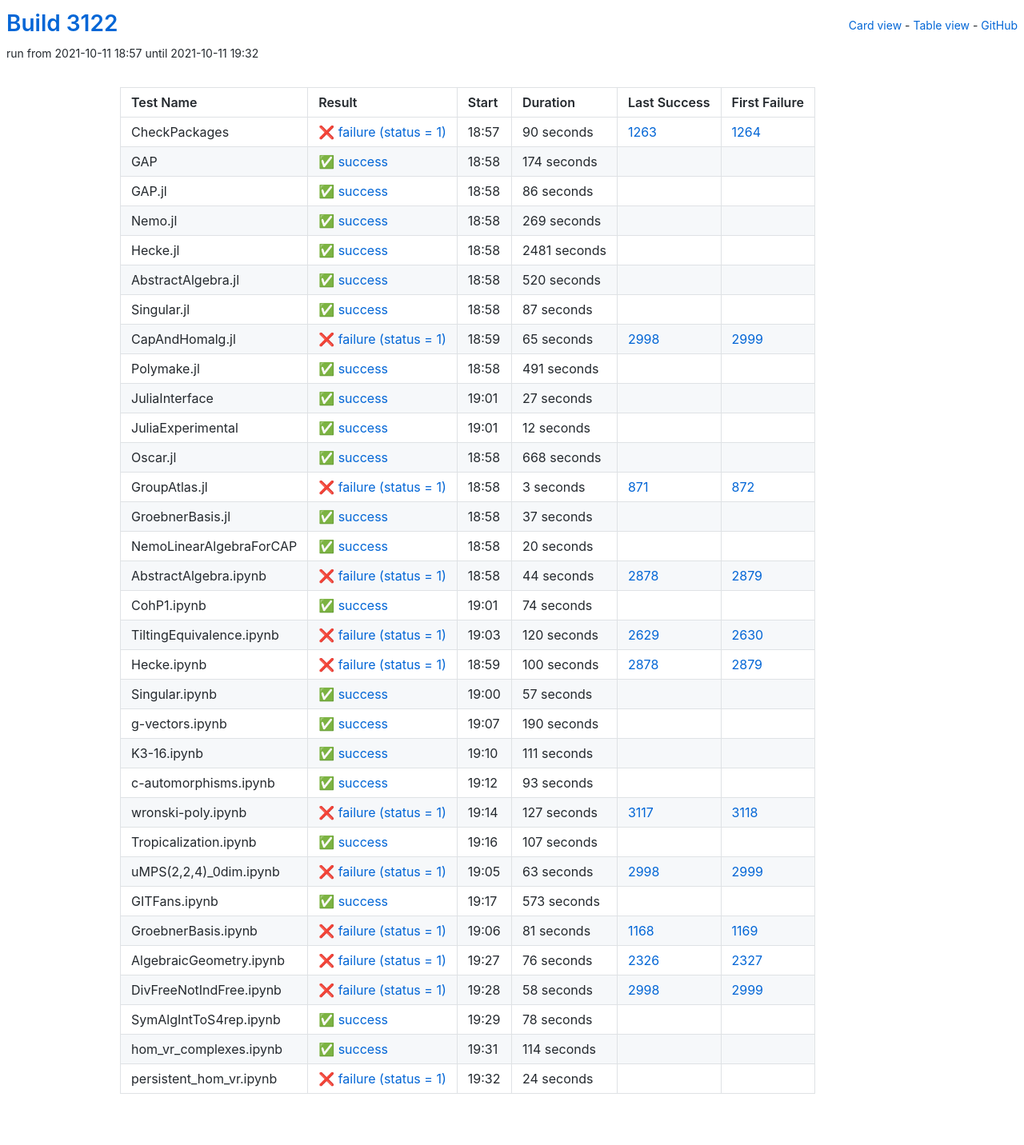
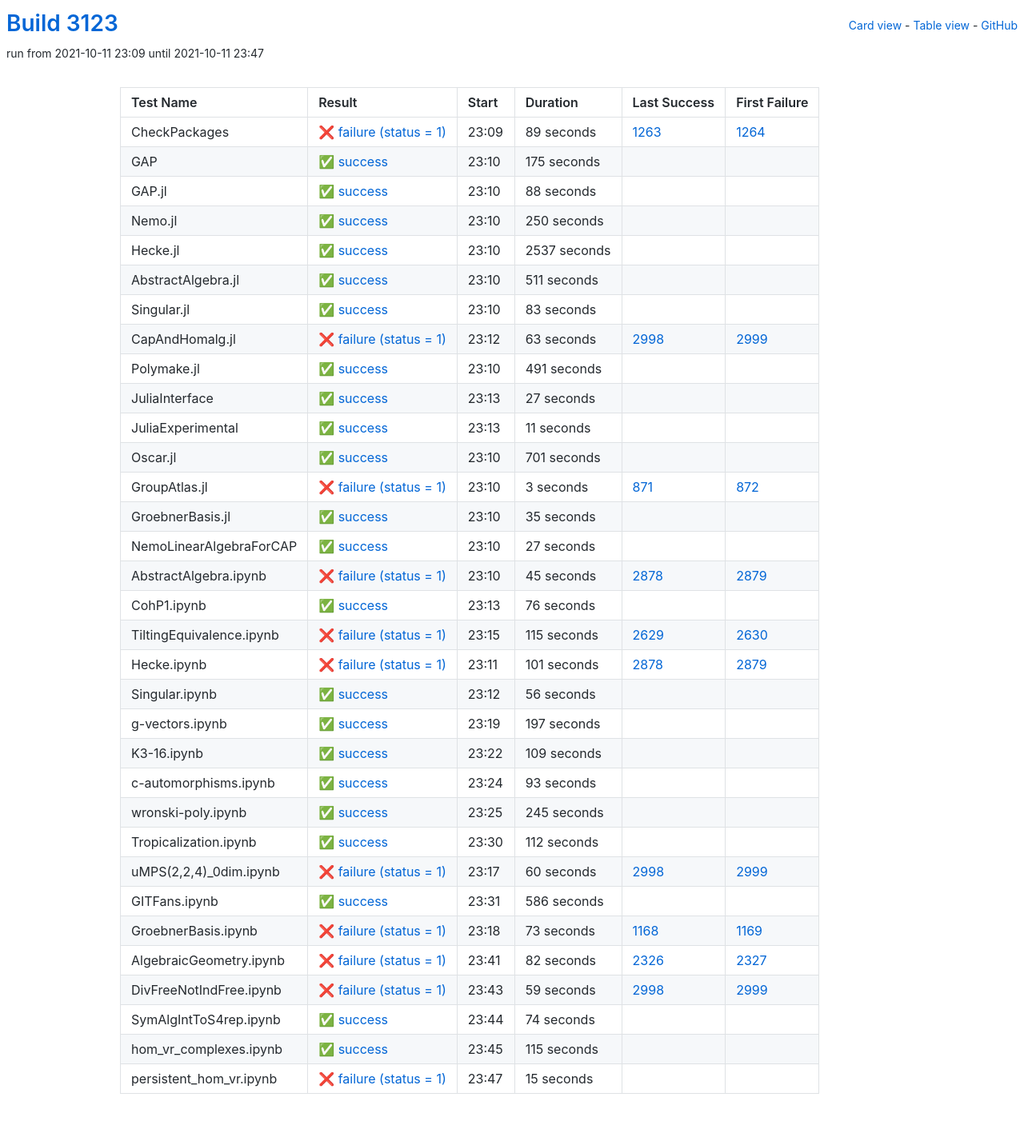
Before and after one commit to oscar-system/oscar-ci-status-stable, a Jekyll site: the page built from table.html, in a window 1280 px wide. Shown: the whole page at 80% size. Built offline with Jekyll 4.4.1, drawn with Linux system fonts in a browser that asks for light colours.

Commit message:
Build #3123

```diff
--- a/_data/ci.yml
+++ b/_data/ci.yml
@@ -1,6 +1,6 @@
 ---
-build: 3122
-build_url: https://oscarci.mathematik.uni-kl.de/job/oscar-stable/3122/
+build: 3123
+build_url: https://oscarci.mathematik.uni-kl.de/job/oscar-stable/3123/
 job: oscar-stable
 organization: oscar-system
 repo: oscar-ci-status-stable
@@ -8,104 +8,104 @@ repourl: https://github.com/oscar-system/oscar-ci-status-stable
 tests:
 - name: CheckPackages
   id: checkpackages
-  log: https://oscarci.mathematik.uni-kl.de/job/oscar-stable/3122/artifact/logs/build-3122/CheckPackages.log
-  start: 2021-10-11 18:57
+  log: https://oscarci.mathematik.uni-kl.de/job/oscar-stable/3123/artifact/logs/build-3123/CheckPackages.log
+  start: 2021-10-11 23:09
   success: false
   exitcode: 1
   status: failure
-  duration: 90
+  duration: 89
   last_success: 1263
   last_success_url: https://oscarci.mathematik.uni-kl.de/job/oscar-stable/1263/
   first_failure: 1264
   first_failure_url: https://oscarci.mathematik.uni-kl.de/job/oscar-stable/1264/
 - name: GAP
   id: gap
-  log: https://oscarci.mathematik.uni-kl.de/job/oscar-stable/3122/artifact/logs/build-3122/GAP.log
-  start: 2021-10-11 18:58
+  log: https://oscarci.mathematik.uni-kl.de/job/oscar-stable/3123/artifact/logs/build-3123/GAP.log
+  start: 2021-10-11 23:10
   success: true
   exitcode: 0
   status: success
-  duration: 174
+  duration: 175
   last_success: false
   last_success_url:
   first_failure: false
   first_failure_url:
 - name: GAP.jl
   id: gap-jl
-  log: https://oscarci.mathematik.uni-kl.de/job/oscar-stable/3122/artifact/logs/build-3122/GAP.jl.log
-  start: 2021-10-11 18:58
+  log: https://oscarci.mathematik.uni-kl.de/job/oscar-stable/3123/artifact/logs/build-3123/GAP.jl.log
+  start: 2021-10-11 23:10
   success: true
   exitcode: 0
   status: success
-  duration: 86
+  duration: 88
   last_success: false
   last_success_url:
   first_failure: false
   first_failure_url:
 - name: Nemo.jl
   id: nemo-jl
-  log: https://oscarci.mathematik.uni-kl.de/job/oscar-stable/3122/artifact/logs/build-3122/Nemo.jl.log
-  start: 2021-10-11 18:58
+  log: https://oscarci.mathematik.uni-kl.de/job/oscar-stable/3123/artifact/logs/build-3123/Nemo.jl.log
+  start: 2021-10-11 23:10
   success: true
   exitcode: 0
   status: success
-  duration: 269
+  duration: 250
   last_success: false
   last_success_url:
   first_failure: false
   first_failure_url:
 - name: Hecke.jl
   id: hecke-jl
-  log: https://oscarci.mathematik.uni-kl.de/job/oscar-stable/3122/artifact/logs/build-3122/Hecke.jl.log
-  start: 2021-10-11 18:58
+  log: https://oscarci.mathematik.uni-kl.de/job/oscar-stable/3123/artifact/logs/build-3123/Hecke.jl.log
+  start: 2021-10-11 23:10
   success: true
   exitcode: 0
   status: success
-  duration: 2481
+  duration: 2537
   last_success: false
   last_success_url:
   first_failure: false
   first_failure_url:
 - name: AbstractAlgebra.jl
   id: abstractalgebra-jl
-  log: https://oscarci.mathematik.uni-kl.de/job/oscar-stable/3122/artifact/logs/build-3122/AbstractAlgebra.jl.log
-  start: 2021-10-11 18:58
+  log: https://oscarci.mathematik.uni-kl.de/job/oscar-stable/3123/artifact/logs/build-3123/AbstractAlgebra.jl.log
+  start: 2021-10-11 23:10
   success: true
   exitcode: 0
   status: success
-  duration: 520
+  duration: 511
   last_success: false
   last_success_url:
   first_failure: false
   first_failure_url:
 - name: Singular.jl
   id: singular-jl
-  log: https://oscarci.mathematik.uni-kl.de/job/oscar-stable/3122/artifact/logs/build-3122/Singular.jl.log
-  start: 2021-10-11 18:58
+  log: https://oscarci.mathematik.uni-kl.de/job/oscar-stable/3123/artifact/logs/build-3123/Singular.jl.log
+  start: 2021-10-11 23:10
   success: true
   exitcode: 0
   status: success
-  duration: 87
+  duration: 83
   last_success: false
   last_success_url:
   first_failure: false
   first_failure_url:
 - name: CapAndHomalg.jl
   id: capandhomalg-jl
-  log: https://oscarci.mathematik.uni-kl.de/job/oscar-stable/3122/artifact/logs/build-3122/CapAndHomalg.jl.log
-  start: 2021-10-11 18:59
+  log: https://oscarci.mathematik.uni-kl.de/job/oscar-stable/3123/artifact/logs/build-3123/CapAndHomalg.jl.log
+  start: 2021-10-11 23:12
   success: false
   exitcode: 1
   status: failure
-  duration: 65
+  duration: 63
   last_success: 2998
   last_success_url: https://oscarci.mathematik.uni-kl.de/job/oscar-stable/2998/
   first_failure: 2999
   first_failure_url: https://oscarci.mathematik.uni-kl.de/job/oscar-stable/2999/
 - name: Polymake.jl
   id: polymake-jl
-  log: https://oscarci.mathematik.uni-kl.de/job/oscar-stable/3122/artifact/logs/build-3122/Polymake.jl.log
-  start: 2021-10-11 18:58
+  log: https://oscarci.mathematik.uni-kl.de/job/oscar-stable/3123/artifact/logs/build-3123/Polymake.jl.log
+  start: 2021-10-11 23:10
   success: true
   exitcode: 0
   status: success
@@ -116,8 +116,8 @@ tests:
   first_failure_url:
 - name: JuliaInterface
   id: juliainterface
-  log: https://oscarci.mathematik.uni-kl.de/job/oscar-stable/3122/artifact/logs/build-3122/JuliaInterface.log
-  start: 2021-10-11 19:01
+  log: https://oscarci.mathematik.uni-kl.de/job/oscar-stable/3123/artifact/logs/build-3123/JuliaInterface.log
+  start: 2021-10-11 23:13
   success: true
   exitcode: 0
   status: success
@@ -128,32 +128,32 @@ tests:
   first_failure_url:
 - name: JuliaExperimental
   id: juliaexperimental
-  log: https://oscarci.mathematik.uni-kl.de/job/oscar-stable/3122/artifact/logs/build-3122/JuliaExperimental.log
-  start: 2021-10-11 19:01
+  log: https://oscarci.mathematik.uni-kl.de/job/oscar-stable/3123/artifact/logs/build-3123/JuliaExperimental.log
+  start: 2021-10-11 23:13
   success: true
   exitcode: 0
   status: success
-  duration: 12
+  duration: 11
   last_success: false
   last_success_url:
   first_failure: false
   first_failure_url:
 - name: Oscar.jl
   id: oscar-jl
-  log: https://oscarci.mathematik.uni-kl.de/job/oscar-stable/3122/artifact/logs/build-3122/Oscar.jl.log
-  start: 2021-10-11 18:58
+  log: https://oscarci.mathematik.uni-kl.de/job/oscar-stable/3123/artifact/logs/build-3123/Oscar.jl.log
+  start: 2021-10-11 23:10
   success: true
   exitcode: 0
   status: success
-  duration: 668
+  duration: 701
   last_success: false
   last_success_url:
   first_failure: false
   first_failure_url:
 - name: GroupAtlas.jl
   id: groupatlas-jl
-  log: https://oscarci.mathematik.uni-kl.de/job/oscar-stable/3122/artifact/logs/build-3122/GroupAtlas.jl.log
-  start: 2021-10-11 18:58
+  log: https://oscarci.mathematik.uni-kl.de/job/oscar-stable/3123/artifact/logs/build-3123/GroupAtlas.jl.log
+  start: 2021-10-11 23:10
   success: false
   exitcode: 1
   status: failure
@@ -164,116 +164,116 @@ tests:
   first_failure_url: https://oscarci.mathematik.uni-kl.de/job/oscar-stable/872/
 - name: GroebnerBasis.jl
   id: groebnerbasis-jl
-  log: https://oscarci.mathematik.uni-kl.de/job/oscar-stable/3122/artifact/logs/build-3122/GroebnerBasis.jl.log
-  start: 2021-10-11 18:58
+  log: https://oscarci.mathematik.uni-kl.de/job/oscar-stable/3123/artifact/logs/build-3123/GroebnerBasis.jl.log
+  start: 2021-10-11 23:10
   success: true
   exitcode: 0
   status: success
-  duration: 37
+  duration: 35
   last_success: false
   last_success_url:
   first_failure: false
   first_failure_url:
 - name: NemoLinearAlgebraForCAP
   id: nemolinearalgebraforcap
-  log: https://oscarci.mathematik.uni-kl.de/job/oscar-stable/3122/artifact/logs/build-3122/NemoLinearAlgebraForCAP.log
-  start: 2021-10-11 18:58
+  log: https://oscarci.mathematik.uni-kl.de/job/oscar-stable/3123/artifact/logs/build-3123/NemoLinearAlgebraForCAP.log
+  start: 2021-10-11 23:10
   success: true
   exitcode: 0
   status: success
-  duration: 20
+  duration: 27
   last_success: false
   last_success_url:
   first_failure: false
   first_failure_url:
 - name: AbstractAlgebra.ipynb
   id: abstractalgebra-ipynb
-  log: https://oscarci.mathematik.uni-kl.de/job/oscar-stable/3122/artifact/logs/build-3122/AbstractAlgebra.ipynb.log
-  start: 2021-10-11 18:58
+  log: https://oscarci.mathematik.uni-kl.de/job/oscar-stable/3123/artifact/logs/build-3123/AbstractAlgebra.ipynb.log
+  start: 2021-10-11 23:10
   success: false
   exitcode: 1
   status: failure
-  duration: 44
+  duration: 45
   last_success: 2878
   last_success_url: https://oscarci.mathematik.uni-kl.de/job/oscar-stable/2878/
   first_failure: 2879
   first_failure_url: https://oscarci.mathematik.uni-kl.de/job/oscar-stable/2879/
 - name: CohP1.ipynb
   id: cohp1-ipynb
-  log: https://oscarci.mathematik.uni-kl.de/job/oscar-stable/3122/artifact/logs/build-3122/CohP1.ipynb.log
-  start: 2021-10-11 19:01
+  log: https://oscarci.mathematik.uni-kl.de/job/oscar-stable/3123/artifact/logs/build-3123/CohP1.ipynb.log
+  start: 2021-10-11 23:13
   success: true
   exitcode: 0
   status: success
-  duration: 74
+  duration: 76
   last_success: false
   last_success_url:
   first_failure: false
   first_failure_url:
 - name: TiltingEquivalence.ipynb
   id: tiltingequivalence-ipynb
-  log: https://oscarci.mathematik.uni-kl.de/job/oscar-stable/3122/artifact/logs/build-3122/TiltingEquivalence.ipynb.log
-  start: 2021-10-11 19:03
+  log: https://oscarci.mathematik.uni-kl.de/job/oscar-stable/3123/artifact/logs/build-3123/TiltingEquivalence.ipynb.log
+  start: 2021-10-11 23:15
   success: false
   exitcode: 1
   status: failure
-  duration: 120
+  duration: 115
   last_success: 2629
   last_success_url: https://oscarci.mathematik.uni-kl.de/job/oscar-stable/2629/
   first_failure: 2630
   first_failure_url: https://oscarci.mathematik.uni-kl.de/job/oscar-stable/2630/
 - name: Hecke.ipynb
   id: hecke-ipynb
-  log: https://oscarci.mathematik.uni-kl.de/job/oscar-stable/3122/artifact/logs/build-3122/Hecke.ipynb.log
-  start: 2021-10-11 18:59
+  log: https://oscarci.mathematik.uni-kl.de/job/oscar-stable/3123/artifact/logs/build-3123/Hecke.ipynb.log
+  start: 2021-10-11 23:11
   success: false
   exitcode: 1
   status: failure
-  duration: 100
+  duration: 101
   last_success: 2878
   last_success_url: https://oscarci.mathematik.uni-kl.de/job/oscar-stable/2878/
   first_failure: 2879
   first_failure_url: https://oscarci.mathematik.uni-kl.de/job/oscar-stable/2879/
 - name: Singular.ipynb
   id: singular-ipynb
-  log: https://oscarci.mathematik.uni-kl.de/job/oscar-stable/3122/artifact/logs/build-3122/Singular.ipynb.log
-  start: 2021-10-11 19:00
+  log: https://oscarci.mathematik.uni-kl.de/job/oscar-stable/3123/artifact/logs/build-3123/Singular.ipynb.log
+  start: 2021-10-11 23:12
   success: true
   exitcode: 0
   status: success
-  duration: 57
+  duration: 56
   last_success: false
   last_success_url:
   first_failure: false
   first_failure_url:
 - name: g-vectors.ipynb
   id: g-vectors-ipynb
-  log: https://oscarci.mathematik.uni-kl.de/job/oscar-stable/3122/artifact/logs/build-3122/g-vectors.ipynb.log
-  start: 2021-10-11 19:07
+  log: https://oscarci.mathematik.uni-kl.de/job/oscar-stable/3123/artifact/logs/build-3123/g-vectors.ipynb.log
+  start: 2021-10-11 23:19
   success: true
   exitcode: 0
   status: success
-  duration: 190
+  duration: 197
   last_success: false
   last_success_url:
   first_failure: false
   first_failure_url:
 - name: K3-16.ipynb
   id: k3-16-ipynb
-  log: https://oscarci.mathematik.uni-kl.de/job/oscar-stable/3122/artifact/logs/build-3122/K3-16.ipynb.log
-  start: 2021-10-11 19:10
+  log: https://oscarci.mathematik.uni-kl.de/job/oscar-stable/3123/artifact/logs/build-3123/K3-16.ipynb.log
+  start: 2021-10-11 23:22
   success: true
   exitcode: 0
   status: success
-  duration: 111
+  duration: 109
   last_success: false
   last_success_url:
   first_failure: false
   first_failure_url:
 - name: c-automorphisms.ipynb
   id: c-automorphisms-ipynb
-  log: https://oscarci.mathematik.uni-kl.de/job/oscar-stable/3122/artifact/logs/build-3122/c-automorphisms.ipynb.log
-  start: 2021-10-11 19:12
+  log: https://oscarci.mathematik.uni-kl.de/job/oscar-stable/3123/artifact/logs/build-3123/c-automorphisms.ipynb.log
+  start: 2021-10-11 23:24
   success: true
   exitcode: 0
   status: success
@@ -284,120 +284,120 @@ tests:
   first_failure_url:
 - name: wronski-poly.ipynb
   id: wronski-poly-ipynb
-  log: https://oscarci.mathematik.uni-kl.de/job/oscar-stable/3122/artifact/logs/build-3122/wronski-poly.ipynb.log
-  start: 2021-10-11 19:14
-  success: false
-  exitcode: 1
-  status: failure
-  duration: 127
-  last_success: 3117
-  last_success_url: https://oscarci.mathematik.uni-kl.de/job/oscar-stable/3117/
-  first_failure: 3118
-  first_failure_url: https://oscarci.mathematik.uni-kl.de/job/oscar-stable/3118/
-- name: Tropicalization.ipynb
-  id: tropicalization-ipynb
-  log: https://oscarci.mathematik.uni-kl.de/job/oscar-stable/3122/artifact/logs/build-3122/Tropicalization.ipynb.log
-  start: 2021-10-11 19:16
+  log: https://oscarci.mathematik.uni-kl.de/job/oscar-stable/3123/artifact/logs/build-3123/wronski-poly.ipynb.log
+  start: 2021-10-11 23:25
   success: true
   exitcode: 0
   status: success
-  duration: 107
+  duration: 245
+  last_success: false
+  last_success_url:
+  first_failure: false
+  first_failure_url:
+- name: Tropicalization.ipynb
+  id: tropicalization-ipynb
+  log: https://oscarci.mathematik.uni-kl.de/job/oscar-stable/3123/artifact/logs/build-3123/Tropicalization.ipynb.log
+  start: 2021-10-11 23:30
+  success: true
+  exitcode: 0
+  status: success
+  duration: 112
   last_success: false
   last_success_url:
   first_failure: false
   first_failure_url:
 - name: uMPS(2,2,4)_0dim.ipynb
   id: umps-2-2-4-0dim-ipynb
-  log: https://oscarci.mathematik.uni-kl.de/job/oscar-stable/3122/artifact/logs/build-3122/uMPS-2-2-4-_0dim.ipynb.log
-  start: 2021-10-11 19:05
+  log: https://oscarci.mathematik.uni-kl.de/job/oscar-stable/3123/artifact/logs/build-3123/uMPS-2-2-4-_0dim.ipynb.log
+  start: 2021-10-11 23:17
   success: false
   exitcode: 1
   status: failure
-  duration: 63
+  duration: 60
   last_success: 2998
   last_success_url: https://oscarci.mathematik.uni-kl.de/job/oscar-stable/2998/
   first_failure: 2999
   first_failure_url: https://oscarci.mathematik.uni-kl.de/job/oscar-stable/2999/
 - name: GITFans.ipynb
   id: gitfans-ipynb
-  log: https://oscarci.mathematik.uni-kl.de/job/oscar-stable/3122/artifact/logs/build-3122/GITFans.ipynb.log
-  start: 2021-10-11 19:17
+  log: https://oscarci.mathematik.uni-kl.de/job/oscar-stable/3123/artifact/logs/build-3123/GITFans.ipynb.log
+  start: 2021-10-11 23:31
   success: true
   exitcode: 0
   status: success
-  duration: 573
+  duration: 586
   last_success: false
   last_success_url:
   first_failure: false
   first_failure_url:
 - name: GroebnerBasis.ipynb
   id: groebnerbasis-ipynb
-  log: https://oscarci.mathematik.uni-kl.de/job/oscar-stable/3122/artifact/logs/build-3122/GroebnerBasis.ipynb.log
-  start: 2021-10-11 19:06
+  log: https://oscarci.mathematik.uni-kl.de/job/oscar-stable/3123/artifact/logs/build-3123/GroebnerBasis.ipynb.log
+  start: 2021-10-11 23:18
   success: false
   exitcode: 1
   status: failure
-  duration: 81
+  duration: 73
   last_success: 1168
   last_success_url: https://oscarci.mathematik.uni-kl.de/job/oscar-stable/1168/
   first_failure: 1169
   first_failure_url: https://oscarci.mathematik.uni-kl.de/job/oscar-stable/1169/
 - name: AlgebraicGeometry.ipynb
   id: algebraicgeometry-ipynb
-  log: https://oscarci.mathematik.uni-kl.de/job/oscar-stable/3122/artifact/logs/build-3122/AlgebraicGeometry.ipynb.log
-  start: 2021-10-11 19:27
+  log: https://oscarci.mathematik.uni-kl.de/job/oscar-stable/3123/artifact/logs/build-3123/AlgebraicGeometry.ipynb.log
+  start: 2021-10-11 23:41
   success: false
   exitcode: 1
   status: failure
-  duration: 76
+  duration: 82
   last_success: 2326
   last_success_url: https://oscarci.mathematik.uni-kl.de/job/oscar-stable/2326/
   first_failure: 2327
   first_failure_url: https://oscarci.mathematik.uni-kl.de/job/oscar-stable/2327/
 - name: DivFreeNotIndFree.ipynb
   id: divfreenotindfree-ipynb
-  log: https://oscarci.mathematik.uni-kl.de/job/oscar-stable/3122/artifact/logs/build-3122/DivFreeNotIndFree.ipynb.log
-  start: 2021-10-11 19:28
+  log: https://oscarci.mathematik.uni-kl.de/job/oscar-stable/3123/artifact/logs/build-3123/DivFreeNotIndFree.ipynb.log
+  start: 2021-10-11 23:43
   success: false
   exitcode: 1
   status: failure
-  duration: 58
+  duration: 59
   last_success: 2998
   last_success_url: https://oscarci.mathematik.uni-kl.de/job/oscar-stable/2998/
   first_failure: 2999
   first_failure_url: https://oscarci.mathematik.uni-kl.de/job/oscar-stable/2999/
 - name: SymAlgIntToS4rep.ipynb
   id: symalginttos4rep-ipynb
-  log: https://oscarci.mathematik.uni-kl.de/job/oscar-stable/3122/artifact/logs/build-3122/SymAlgIntToS4rep.ipynb.log
-  start: 2021-10-11 19:29
+  log: https://oscarci.mathematik.uni-kl.de/job/oscar-stable/3123/artifact/logs/build-3123/SymAlgIntToS4rep.ipynb.log
+  start: 2021-10-11 23:44
   success: true
   exitcode: 0
   status: success
-  duration: 78
+  duration: 74
   last_success: false
   last_success_url:
   first_failure: false
   first_failure_url:
 - name: hom_vr_complexes.ipynb
   id: hom-vr-complexes-ipynb
-  log: https://oscarci.mathematik.uni-kl.de/job/oscar-stable/3122/artifact/logs/build-3122/hom_vr_complexes.ipynb.log
-  start: 2021-10-11 19:31
+  log: https://oscarci.mathematik.uni-kl.de/job/oscar-stable/3123/artifact/logs/build-3123/hom_vr_complexes.ipynb.log
+  start: 2021-10-11 23:45
   success: true
   exitcode: 0
   status: success
-  duration: 114
+  duration: 115
   last_success: false
   last_success_url:
   first_failure: false
   first_failure_url:
 - name: persistent_hom_vr.ipynb
   id: persistent-hom-vr-ipynb
-  log: https://oscarci.mathematik.uni-kl.de/job/oscar-stable/3122/artifact/logs/build-3122/persistent_hom_vr.ipynb.log
-  start: 2021-10-11 19:32
+  log: https://oscarci.mathematik.uni-kl.de/job/oscar-stable/3123/artifact/logs/build-3123/persistent_hom_vr.ipynb.log
+  start: 2021-10-11 23:47
   success: false
   exitcode: 1
   status: failure
-  duration: 24
+  duration: 15
   last_success: false
   last_success_url:
   first_failure: false
```
Also changed, not shown: README.md.
